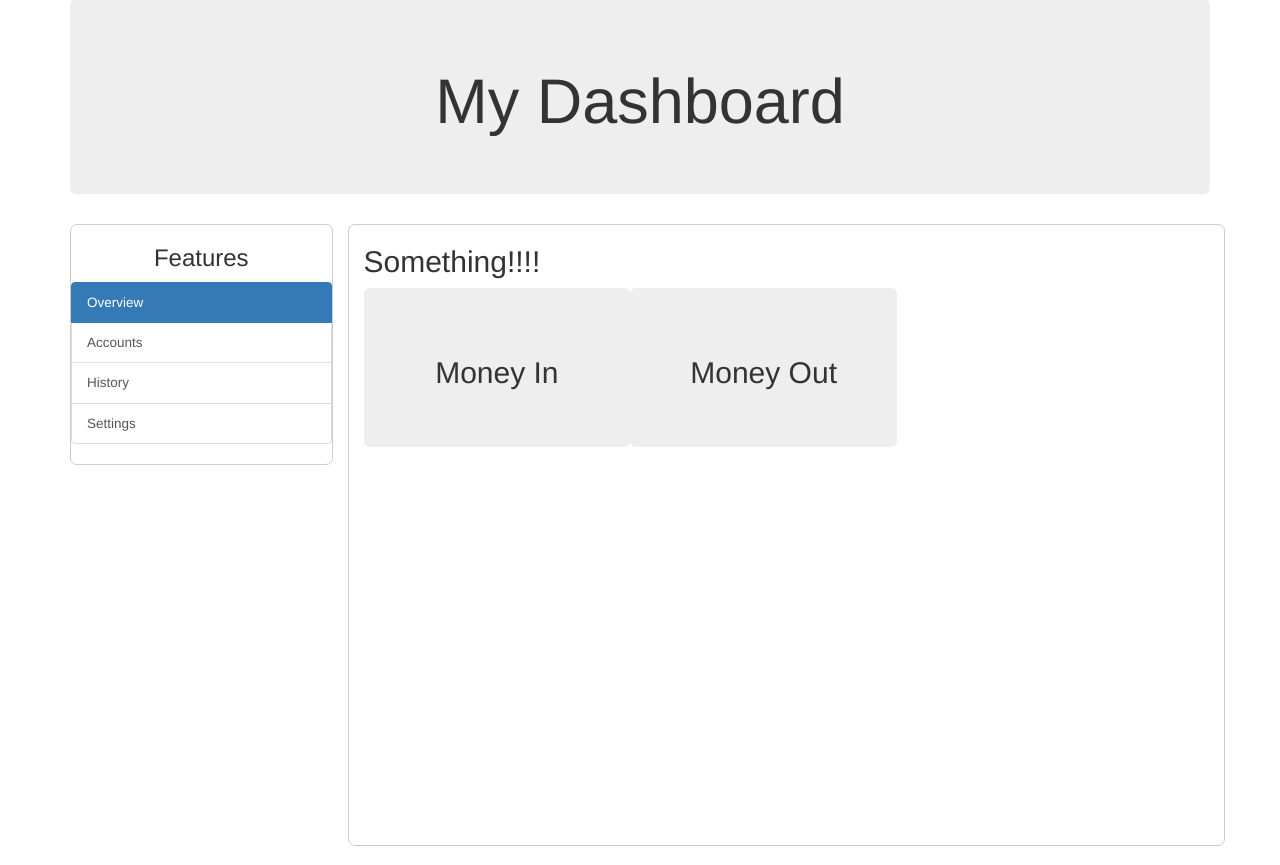
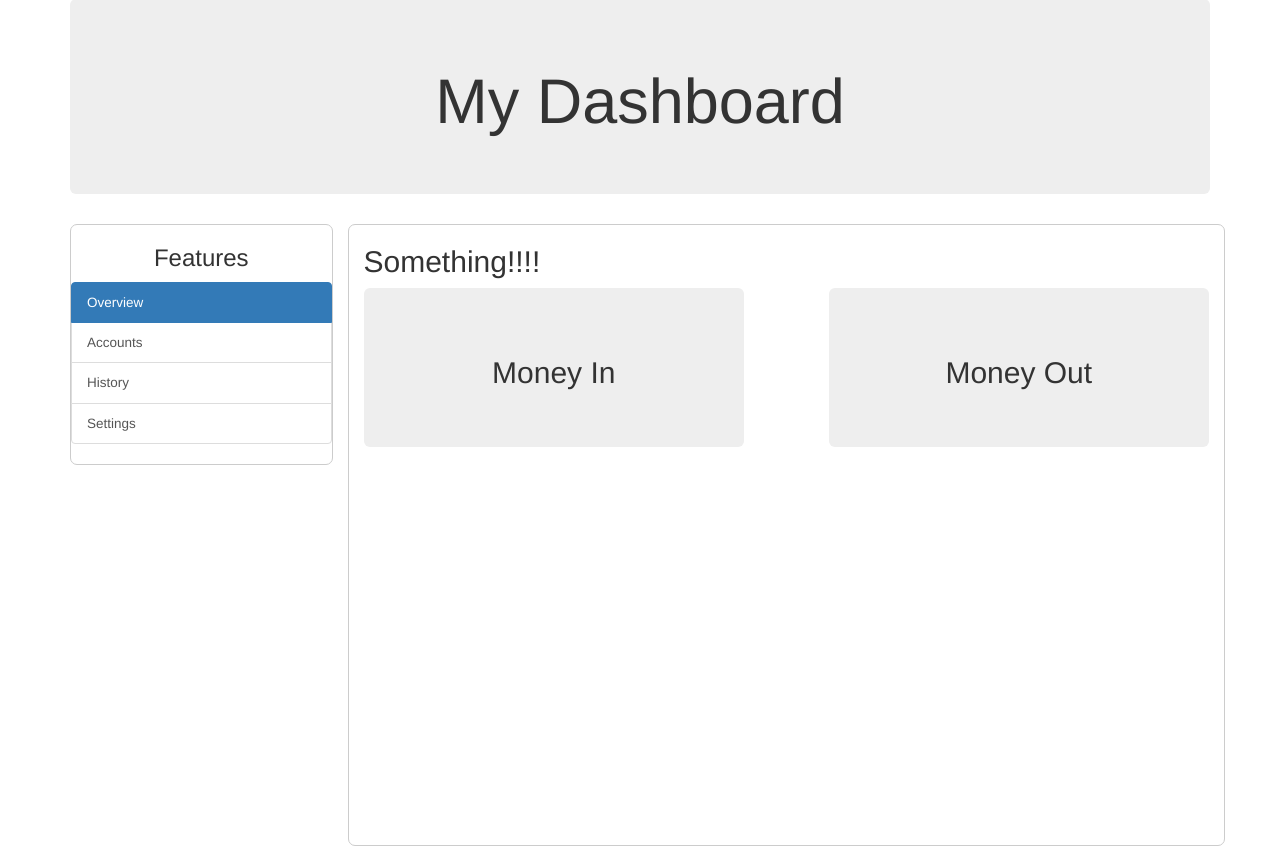
Before and after one commit to HackerByName/DURHACK2019, a Flask app: page /dashboard in a window 1280 px wide. Shown: the part 73-938 px from the top of the page. Run offline with Flask 2, Linux system fonts and the light colour scheme; some libraries are stand-ins or nearby versions.

Commit message:
Update dashboard.html

```diff
--- a/flask_site/templates/dashboard.html
+++ b/flask_site/templates/dashboard.html
@@ -23,16 +23,17 @@
 	<div class="col-md-9 container-border">
 		<div class="card card-body bg-secondary" style="height:100%">
 			<h2>Something!!!!</h2>
-			<table>
+			<table width = "100%">
 				<tr>
-					<td width = "50%">
+					<td width = "45%">
 						<div allign="center" width="80%" height="30%">
 							<div class="jumbotron">
 								<h2 class="display-4 text-center">Money In</h2>
 							</div>
 						</div>
 					</td>
-					<td width = "50%">
+					<td width="10%"> </td>
+					<td width = "45%">
 							<div allign="center" width="80%" height="30%">
 								<div class="jumbotron">
 									<h2 class="display-4 text-center">Money Out</h2>
```
